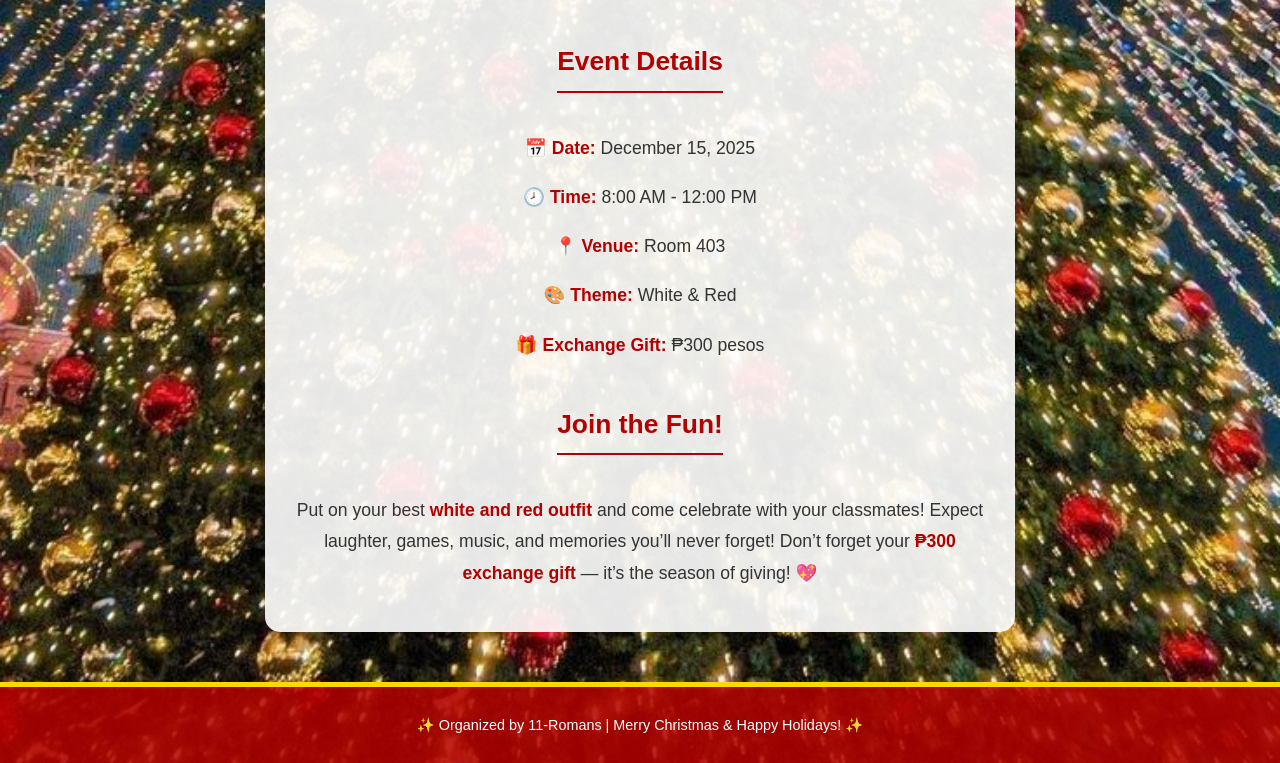
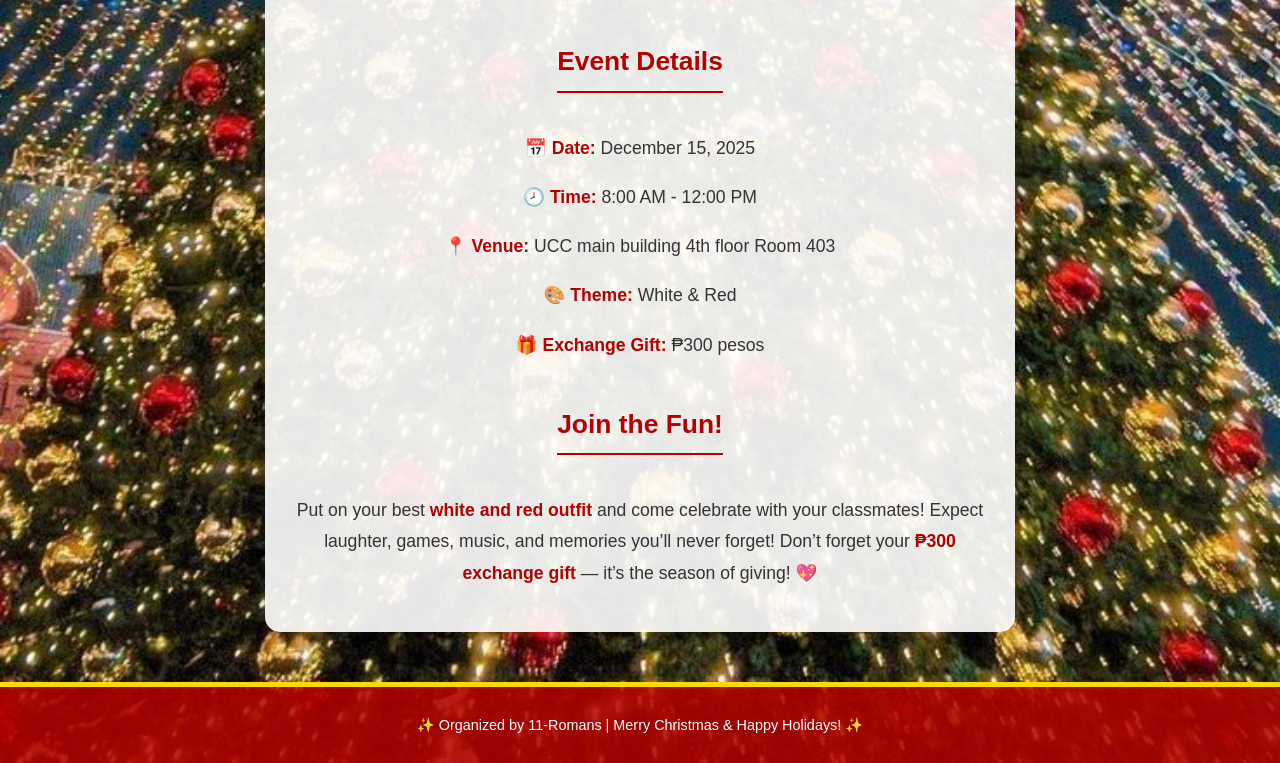
Before and after one commit to MoanaMariePRollan/Christmas-Party-, a plain HTML site: page index.html in a window 1280 px wide. Shown: the part 1167-1930 px from the top of the page. Drawn offline with Linux system fonts and the light colour scheme.

Commit message:
Update venue details in event information

```diff
--- a/index.html
+++ b/index.html
@@ -135,7 +135,7 @@
         <h2>Event Details</h2>
         <p><span class="highlight">📅 Date:</span> December 15, 2025</p>
         <p><span class="highlight">🕗 Time:</span> 8:00 AM - 12:00 PM</p>
-        <p><span class="highlight">📍 Venue:</span> Room 403</p>
+        <p><span class="highlight">📍 Venue:</span> UCC main building 4th floor Room 403</p>
         <p><span class="highlight">🎨 Theme:</span> White & Red</p>
         <p><span class="highlight">🎁 Exchange Gift:</span> ₱300 pesos</p>
       </article>
```
